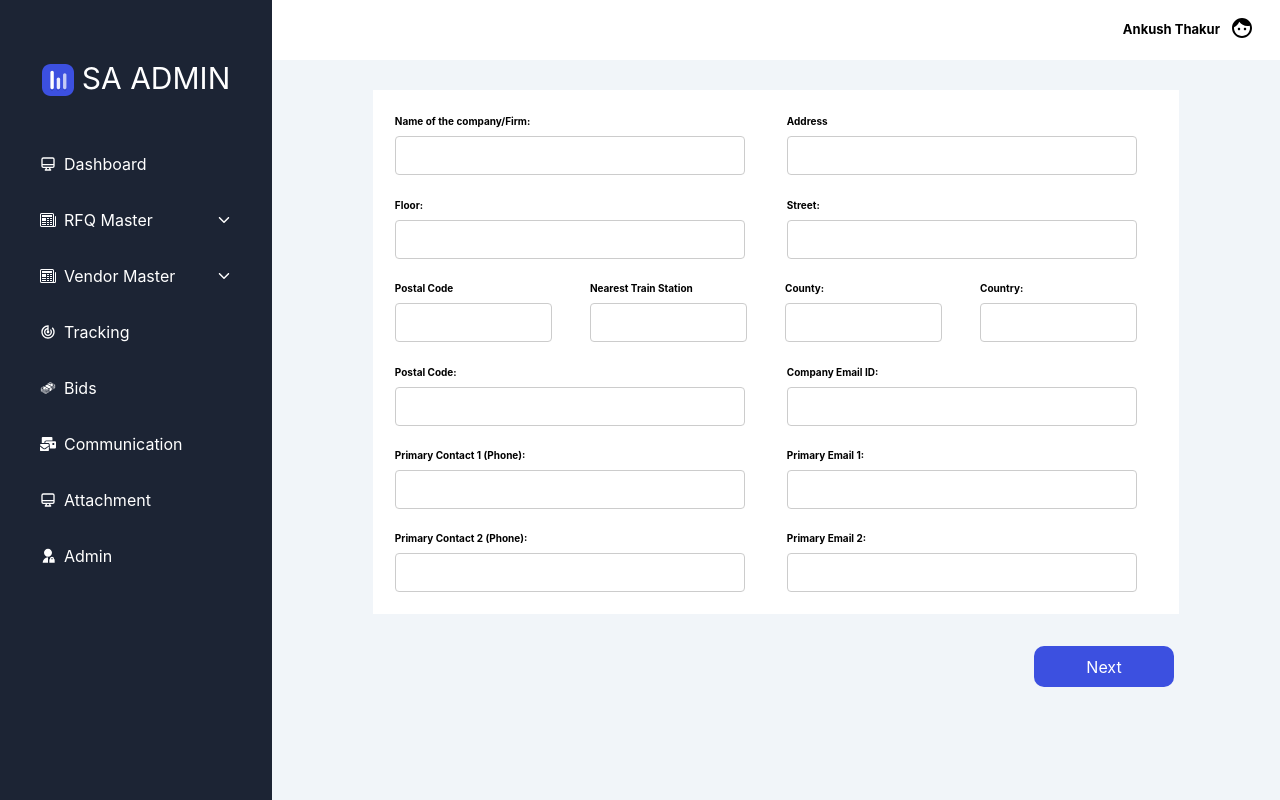
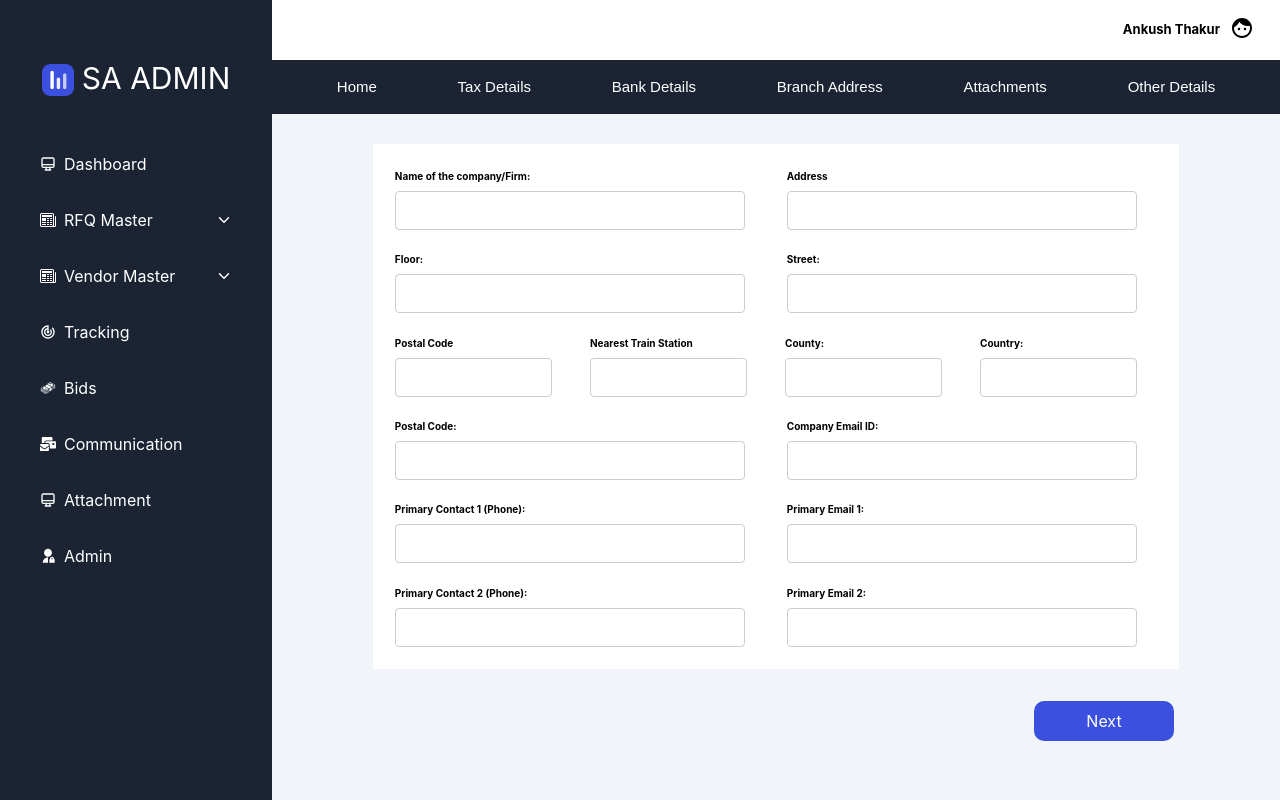
Before and after one commit to kabir925/Frontend-vendor-Rem, a React (Create React App) app in the folder frontend-vendor/: page / in a window 1280 px wide. Built offline with nearby package versions, Linux system fonts and the light colour scheme.

Commit message:
Navbar applied to basic and bank details

```diff
--- /dev/null
+++ b/frontend-vendor/src/Components/Attachments.jsx
@@ -0,0 +1,14 @@
+import React from "react";
+
+const Attachments = () => {
+    return (
+        <div className='Appone'>
+            <div className='Head-class'>
+
+
+                </div>
+                </div>
+    )
+}
+
+export default Attachments;
--- a/frontend-vendor/src/Components/Bankdetails.css
+++ b/frontend-vendor/src/Components/Bankdetails.css
@@ -144,3 +144,37 @@
     margin-bottom: 30px;
     margin-left: 41rem;
 }
+
+/*Navbar css*/
+
+.active{
+    display: block;
+    color: white;
+    font-style: normal;
+    text-decoration: none;
+    font-family: sans-serif;
+    font-size: 15px;
+    text-align: center;
+    padding: 14px 16px;
+    text-decoration: none;
+
+  }
+
+  .active:hover {
+    background-color: white;
+    color: black;
+    font-style: bold;
+    border-radius: 20px;
+  }
+
+  .hero-section {
+    display: flex;
+    align-items: center;
+    justify-content: space-evenly;
+    list-style-type: none;
+    margin: 0;
+    padding: 0;
+    overflow: hidden;
+    background-color: #1C2434;
+    height: 3.4rem;
+  }
--- a/frontend-vendor/src/Components/Bankdetails.jsx
+++ b/frontend-vendor/src/Components/Bankdetails.jsx
@@ -2,6 +2,7 @@ import React from 'react'
 import './Bankdetails.css'
 import Sidebar from './Sidebar';
 import FaceIcon from '@mui/icons-material/Face';
+import { NavLink } from 'react-router-dom';
 // import { useNavigate } from 'react-router-dom';
 
 const Bankdetails = () => {
@@ -29,6 +30,16 @@ const Bankdetails = () => {
                                 <FaceIcon />
                             </div>
                         </div>
+
+                         {/* Navbar code */}
+                         <ul className="hero-section">
+                            <li><NavLink className="active" to="/">Home</NavLink></li>
+                            <li><NavLink className="active" to="/taxdetails">Tax Details</NavLink></li>
+                            <li><NavLink className="active" to="/bankdetails">Bank Details</NavLink></li>
+                            <li><NavLink className="active" to="#">Branch Address</NavLink></li>
+                            <li><NavLink className="active" to="#">Attachments</NavLink></li>
+                            <li><NavLink className="active" to="#">Other Details</NavLink></li>
+                        </ul>
                         <div className='head-closed'>
                             <div className='closed-class'>
                                 <div class="form-container">
--- a/frontend-vendor/src/Components/BasicDetails.css
+++ b/frontend-vendor/src/Components/BasicDetails.css
@@ -144,3 +144,37 @@
     margin-bottom: 30px;
     margin-left: 41rem;
 }
+
+/*Navbar css*/
+
+.active{
+    display: block;
+    color: white;
+    font-style: normal;
+    text-decoration: none;
+    font-family: sans-serif;
+    font-size: 15px;
+    text-align: center;
+    padding: 14px 16px;
+    text-decoration: none;
+
+  }
+
+  .active:hover {
+    background-color: white;
+    color: black;
+    font-style: bold;
+    border-radius: 20px;
+  }
+
+  .hero-section {
+    display: flex;
+    align-items: center;
+    justify-content: space-evenly;
+    list-style-type: none;
+    margin: 0;
+    padding: 0;
+    overflow: hidden;
+    background-color: #1C2434;
+    height: 3.4rem;
+  }
--- a/frontend-vendor/src/Components/BasicDetails.jsx
+++ b/frontend-vendor/src/Components/BasicDetails.jsx
@@ -3,6 +3,7 @@ import './BasicDetails.css'
 import Sidebar from './Sidebar';
 import FaceIcon from '@mui/icons-material/Face';
 import { useNavigate } from 'react-router-dom';
+import { NavLink } from 'react-router-dom';
 
 const BasicDetails = () => {
     const navigate = useNavigate();
@@ -30,6 +31,15 @@ const BasicDetails = () => {
                                 <FaceIcon />
                             </div>
                         </div>
+                         {/* Navbar code */}
+                         <ul className="hero-section">
+                            <li><NavLink className="active" to="/">Home</NavLink></li>
+                            <li><NavLink className="active" to="/taxdetails">Tax Details</NavLink></li>
+                            <li><NavLink className="active" to="/bankdetails">Bank Details</NavLink></li>
+                            <li><NavLink className="active" to="#">Branch Address</NavLink></li>
+                            <li><NavLink className="active" to="#">Attachments</NavLink></li>
+                            <li><NavLink className="active" to="#">Other Details</NavLink></li>
+                        </ul>
 
                         <div className='head-closed '>
                             <div className='closed-class'>
```
